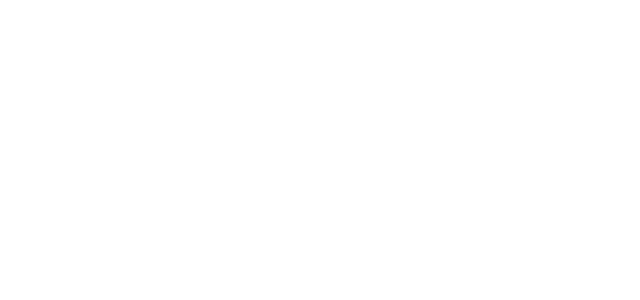
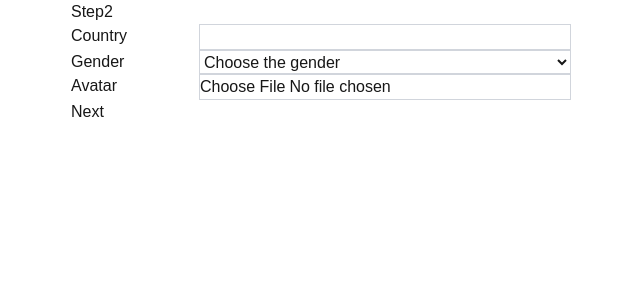
Before and after one commit to fendoudebb/test-frontend, a Next.js app: page /step2 in a window 1280 px wide. Shown: the top 300 px of the page, without its empty margins (319-959 px from the left). Built offline with nearby package versions, Linux system fonts and the light colour scheme.

Commit message:
[feature]: step2&3

```diff
--- a/src/app/(_portal)/step2/page.tsx
+++ b/src/app/(_portal)/step2/page.tsx
@@ -1,3 +1,46 @@
+'use client'
+
+import {useRegisterContext} from "@/app/(_portal)/_context/RegisterContext";
+import {useRouter} from "next/navigation";
+
 export default function Step2() {
-
+    const {formData, updateFormData} = useRegisterContext();
+    const router = useRouter();
+    const {country, gender, avatar} = formData.step2;
+    const doSubmit = (e: React.FormEvent) => {
+        e.preventDefault();
+        if (!country || !gender) {
+            return alert("Please fill out the form");
+        }
+        router.push("/step3")
+    }
+    return (
+        <form onSubmit={doSubmit} style={{minWidth: 500}}>
+            <h2>Step2</h2>
+            <div className="flex gap-1">
+                <label className="basis-1/4">Country</label>
+                <input className="basis-3/4 border border-gray-300" type={"text"} required value={country} onChange={(e) => {
+                    updateFormData('step2', {country: e.target.value});
+                }}/>
+            </div>
+            <div className="flex gap-1">
+                <label className="basis-1/4">Gender</label>
+                <select className="basis-3/4 border border-gray-300" required value={gender} onChange={(e) => {
+                    updateFormData('step2', {gender: e.target.value});
+                }}>
+                    <option value="">Choose the gender</option>
+                    <option value="male">Male</option>
+                    <option value="female">Female</option>
+                    <option value="other">Other</option>
+                </select>
+            </div>
+            <div className="flex gap-1">
+                <label className="basis-1/4">Avatar</label>
+                <input className="basis-3/4 border border-gray-300" type={"file"} value={avatar} onChange={(e) => {
+                    updateFormData('step2', {avatar: e.target.value});
+                }}/>
+            </div>
+            <button type={"submit"}>Next</button>
+        </form>
+    )
 };
--- a/src/app/(_portal)/step3/page.tsx
+++ b/src/app/(_portal)/step3/page.tsx
@@ -1,3 +1,35 @@
+'use client'
+
+import {useRegisterContext} from "@/app/(_portal)/_context/RegisterContext";
+import {useRouter} from "next/navigation";
+
 export default function Step3() {
-
+    const {formData, updateFormData} = useRegisterContext();
+    const router = useRouter();
+    const {email, password} = formData.step3;
+    const doSubmit = (e: React.FormEvent) => {
+        e.preventDefault();
+        if (!email || !password) {
+            return alert("Please fill out the form");
+        }
+        router.push("/step4")
+    }
+    return (
+        <form onSubmit={doSubmit} className="shadow" style={{minWidth: 500}}>
+            <h2>Step3</h2>
+            <div className="flex gap-1">
+                <label className="basis-1/4">Email</label>
+                <input className="basis-3/4 border border-gray-300" type={"email"} required value={email} onChange={(e) => {
+                    updateFormData('step3', {email: e.target.value});
+                }}/>
+            </div>
+            <div className="flex gap-1">
+                <label className="basis-1/4">Password</label>
+                <input className="basis-3/4 border border-gray-300" type={"password"} required minLength={8} value={password} onChange={(e) => {
+                    updateFormData('step3', {password: e.target.value});
+                }}/>
+            </div>
+            <button type={"submit"} className="cursor-pointer">Submit</button>
+        </form>
+    )
 };
```
